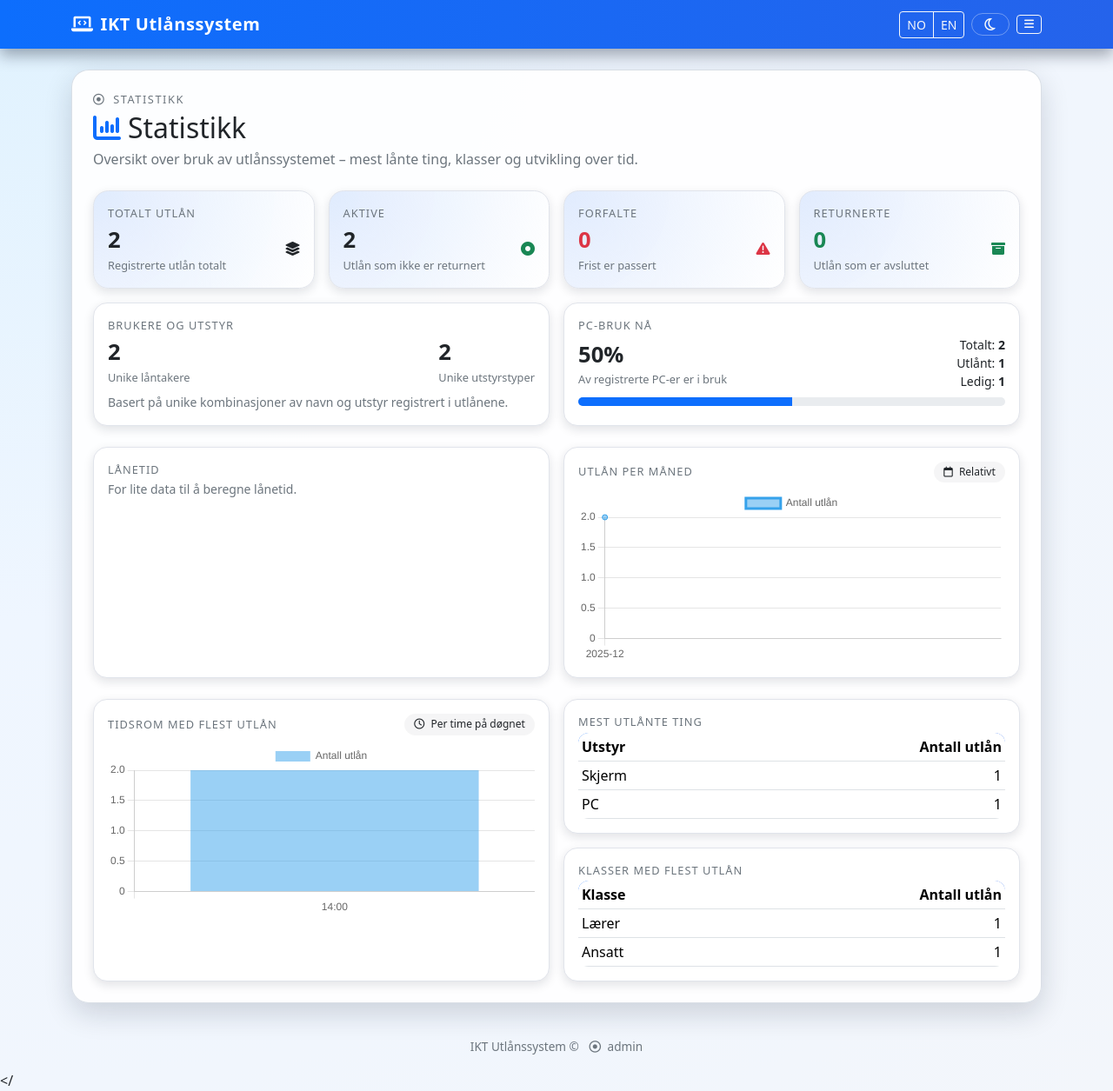
After one commit to HenrikHaalandDev/ikt_ultaan, a Flask app: page /statistics in a window 1280 px wide. The commit adds this page. Shown: the whole page at 87% size. Run offline with Flask 3, Linux system fonts and the light colour scheme; a user stored in the database is signed in.

Commit message:
added statis

```diff
--- a/app.py
+++ b/app.py
@@ -6,6 +6,10 @@ from datetime import datetime
 import os
 from functools import wraps
 from sqlalchemy import func
+import statistics as py_stats  # NEW
+from collections import defaultdict
+
+
 
 # --- timezone (safe) ---
 try:
@@ -267,6 +271,18 @@ translations = {
         "Klasse": "Class",
         "Ingen utlån registrert ennå.": "No loans registered yet.",
         "Ingen klasser registrert på utlån ennå.": "No classes registered on loans yet.",
+        "PC-bruk nå": "PC usage now",
+        "Av registrerte PC-er er i bruk": "Of registered PCs are in use",
+        "For lite data til å beregne lånetid.": "Too little data to calculate loan time.",
+        "Lånetid": "Loan duration",
+        "Gjennomsnittlig lånetid": "Average loan duration",
+        "Median lånetid": "Median loan duration",
+        "Lengste registrerte lån": "Longest registered loan",
+        "Gjennomsnittlig antall forfalte dager": "Average number of overdue days",
+        "dager": "days",
+        "Tidsrom med flest utlån": "Time periods with most loans",
+        "Per time på døgnet": "Per hour of the day",
+
 
         # Dynamic label value if ever needed
         "Ansatt": "Employee",
@@ -740,6 +756,181 @@ def edit_loan(loan_id):
     )
 
 
+@app.route('/statistics')
+@login_required
+def statistics():
+    # --- basic counts ---
+    total_loans = Loan.query.count()
+    active_loans = Loan.query.filter_by(is_returned=False).all()
+    returned_loans = Loan.query.filter_by(is_returned=True).all()
+
+    today_local = local_today()
+
+    # reuse overdue logic
+    overdue_count = 0
+    for loan in active_loans:
+        loan.checkout_date_local = utc_to_local(loan.checkout_date)
+        if loan.due_date is not None:
+            due_dt = loan.due_date
+            # interpret stored due_date as local if tzdata is available
+            if OSLO_TZ is not None and due_dt.tzinfo is None:
+                due_dt = due_dt.replace(tzinfo=OSLO_TZ)
+            if due_dt.date() < today_local:
+                overdue_count += 1
+
+    active_count = len(active_loans)
+    returned_count = len(returned_loans)
+
+    # --- unique borrowers & items ---
+    unique_borrowers = db.session.query(
+        func.count(func.distinct(Loan.borrower_name))
+    ).scalar() or 0
+
+    unique_items = db.session.query(
+        func.count(func.distinct(Loan.item))
+    ).scalar() or 0
+
+    # --- loans per month (checkout_date, local) ---
+    loans = Loan.query.all()
+    per_month = defaultdict(int)
+
+    for loan in loans:
+        local_dt = utc_to_local(loan.checkout_date)
+        if local_dt is None:
+            continue
+        key = local_dt.strftime("%Y-%m")  # e.g. 2025-01
+        per_month[key] += 1
+
+    months_sorted = sorted(per_month.keys())
+    loans_per_month_labels = months_sorted
+    loans_per_month_counts = [per_month[m] for m in months_sorted]
+
+    # --- PC usage snapshot ---
+    total_pcs = PC.query.count()
+    # distinct PC IDs that are currently on an active loan
+    pcs_in_use = db.session.query(
+        func.count(func.distinct(Loan.pc_id))
+    ).filter(
+        Loan.is_returned == False,
+        Loan.pc_id.isnot(None)
+    ).scalar() or 0
+
+    pcs_free = max(total_pcs - pcs_in_use, 0)
+    pcs_usage_pct = 0
+    if total_pcs > 0:
+        pcs_usage_pct = round((pcs_in_use / total_pcs) * 100)
+
+    # --- loan duration statistics ---
+    durations_days = []
+    overdue_days = []
+
+    for loan in returned_loans:
+        co_local = utc_to_local(loan.checkout_date)
+        ret_local = utc_to_local(loan.return_date)
+        if not co_local or not ret_local:
+            continue
+
+        # total duration in days (float)
+        delta_sec = (ret_local - co_local).total_seconds()
+        dur_days = max(delta_sec / 86400.0, 0)
+        durations_days.append(dur_days)
+
+        # overdue part (if due_date exists)
+        if loan.due_date is not None:
+            due_dt = loan.due_date
+            if OSLO_TZ is not None and due_dt.tzinfo is None:
+                due_dt = due_dt.replace(tzinfo=OSLO_TZ)
+
+            if ret_local.date() > due_dt.date():
+                odelta = (ret_local.date() - due_dt.date()).days
+                overdue_days.append(max(odelta, 0))
+
+    # also count currently overdue active loans as overdue days up to today
+    for loan in active_loans:
+        if loan.due_date is not None:
+            due_dt = loan.due_date
+            if OSLO_TZ is not None and due_dt.tzinfo is None:
+                due_dt = due_dt.replace(tzinfo=OSLO_TZ)
+            if due_dt.date() < today_local:
+                # days overdue so far
+                odelta = (today_local - due_dt.date()).days
+                overdue_days.append(max(odelta, 0))
+
+    avg_duration_days = median_duration_days = max_duration_days = 0
+    if durations_days:
+        avg_duration_days = round(py_stats.mean(durations_days), 1)
+        median_duration_days = round(py_stats.median(durations_days), 1)
+        max_duration_days = round(max(durations_days), 1)
+
+    avg_overdue_days = 0
+    if overdue_days:
+        avg_overdue_days = round(py_stats.mean(overdue_days), 1)
+
+    # --- peak borrowing hours (based on checkout_date local hour) ---
+    hours_count = defaultdict(int)
+    for loan in loans:
+        co_local = utc_to_local(loan.checkout_date)
+        if not co_local:
+            continue
+        hour = co_local.hour  # 0-23
+        hours_count[hour] += 1
+
+    # sort hours 0..23 and build labels like "08:00"
+    peak_hours_labels = []
+    peak_hours_counts = []
+    for h in sorted(hours_count.keys()):
+        label = f"{h:02d}:00"
+        peak_hours_labels.append(label)
+        peak_hours_counts.append(hours_count[h])
+
+    has_any_data = total_loans > 0
+    has_peak_data = len(peak_hours_labels) > 0
+
+    return render_template(
+        'statistics.html',
+        total_loans=total_loans,
+        active_count=active_count,
+        overdue_count=overdue_count,
+        returned_count=returned_count,
+        unique_borrowers=unique_borrowers,
+        unique_items=unique_items,
+        loans_per_month_labels=loans_per_month_labels,
+        loans_per_month_counts=loans_per_month_counts,
+        top_items=(
+            db.session.query(Loan.item, func.count(Loan.id))
+            .group_by(Loan.item)
+            .order_by(func.count(Loan.id).desc())
+            .limit(5)
+            .all()
+        ),
+        top_classes=(
+            db.session.query(Loan.class_info, func.count(Loan.id))
+            .filter(Loan.class_info.isnot(None), Loan.class_info != "")
+            .group_by(Loan.class_info)
+            .order_by(func.count(Loan.id).desc())
+            .limit(5)
+            .all()
+        ),
+        has_any_data=has_any_data,
+        # PC usage
+        total_pcs=total_pcs,
+        pcs_in_use=pcs_in_use,
+        pcs_free=pcs_free,
+        pcs_usage_pct=pcs_usage_pct,
+        # durations
+        avg_duration_days=avg_duration_days,
+        median_duration_days=median_duration_days,
+        max_duration_days=max_duration_days,
+        avg_overdue_days=avg_overdue_days,
+        # peak hours
+        peak_hours_labels=peak_hours_labels,
+        peak_hours_counts=peak_hours_counts,
+        has_peak_data=has_peak_data,
+    )
+
+
+
+
 # -------------------- PC INVENTORY --------------------
 
 @app.route('/pcs')
--- a/templates/base.html
+++ b/templates/base.html
@@ -514,6 +514,12 @@
                     <span>{{ t('Dashboard') }}</span>
                 </a>
 
+                <a href="{{ url_for('statistics') }}"
+                    class="list-group-item list-group-item-action d-flex align-items-center {% if request.endpoint == 'statistics' %}active{% endif %}">
+                    <i class="fa-solid fa-chart-column me-2"></i>
+                    <span>{{ t('Statistikk') }}</span>
+                </a>
+
                 <a href="{{ url_for('pc_inventory') }}"
                     class="list-group-item list-group-item-action d-flex align-items-center {% if request.endpoint == 'pc_inventory' %}active{% endif %}">
                     <i class="fas fa-laptop me-2"></i>
@@ -626,11 +632,9 @@
                 localStorage.setItem(storageKey, next);
             });
         })();
-            // Refresh every 5 minutes
-    setInterval(() => {
-        location.reload();
-    }, 1 * 60 * 1000);
+        // Refresh every 5 minutes
+        setInterval(() => {
+            location.reload();
+        }, 1 * 60 * 1000);
     </script>
-</body>
-
-</html>
+</
--- /dev/null
+++ b/templates/statistics.html
@@ -0,0 +1,392 @@
+{% extends 'base.html' %}
+
+{% block content %}
+<div class="dashboard-shell">
+    <div class="dashboard-shell-inner">
+
+        <!-- Header -->
+        <div class="d-flex flex-wrap justify-content-between align-items-center mb-4 gap-3">
+            <div>
+                <div class="page-kicker mb-1">
+                    <i class="fa-regular fa-circle-dot me-1"></i> {{ t('Statistikk') }}
+                </div>
+                <h2 class="mb-1 d-flex align-items-center gap-2">
+                    <i class="fa-solid fa-chart-column text-primary"></i>
+                    <span>{{ t('Statistikk') }}</span>
+                </h2>
+                <p class="text-muted mb-0">
+                    {{ t('Oversikt over bruk av utlånssystemet – mest lånte ting, klasser og utvikling over tid.') }}
+                </p>
+            </div>
+        </div>
+
+        {% if not has_any_data %}
+        <div class="alert alert-info mb-0">
+            {{ t('Ingen data tilgjengelig ennå.') }}
+        </div>
+        {% else %}
+
+        <!-- Top stat cards -->
+        <div class="row g-3 mb-3">
+            <!-- Total loans -->
+            <div class="col-md-3 col-6">
+                <div class="card stat-card">
+                    <div class="card-body">
+                        <p class="stat-label">{{ t('Totalt utlån') }}</p>
+                        <div class="d-flex align-items-center justify-content-between">
+                            <div>
+                                <div class="stat-value">{{ total_loans }}</div>
+                                <div class="stat-sub">{{ t('Registrerte utlån totalt') }}</div>
+                            </div>
+                            <i class="fa-solid fa-layer-group"></i>
+                        </div>
+                    </div>
+                </div>
+            </div>
+
+            <!-- Active -->
+            <div class="col-md-3 col-6">
+                <div class="card stat-card">
+                    <div class="card-body">
+                        <p class="stat-label">{{ t('Aktive') }}</p>
+                        <div class="d-flex align-items-center justify-content-between">
+                            <div>
+                                <div class="stat-value">{{ active_count }}</div>
+                                <div class="stat-sub">{{ t('Utlån som ikke er returnert') }}</div>
+                            </div>
+                            <i class="fa-solid fa-circle-dot text-success"></i>
+                        </div>
+                    </div>
+                </div>
+            </div>
+
+            <!-- Overdue -->
+            <div class="col-md-3 col-6">
+                <div class="card stat-card">
+                    <div class="card-body">
+                        <p class="stat-label">{{ t('Forfalte') }}</p>
+                        <div class="d-flex align-items-center justify-content-between">
+                            <div>
+                                <div class="stat-value text-danger">{{ overdue_count }}</div>
+                                <div class="stat-sub">{{ t('Frist er passert') }}</div>
+                            </div>
+                            <i class="fa-solid fa-triangle-exclamation text-danger"></i>
+                        </div>
+                    </div>
+                </div>
+            </div>
+
+            <!-- Returned -->
+            <div class="col-md-3 col-6">
+                <div class="card stat-card">
+                    <div class="card-body">
+                        <p class="stat-label">{{ t('Returnerte') }}</p>
+                        <div class="d-flex align-items-center justify-content-between">
+                            <div>
+                                <div class="stat-value text-success">{{ returned_count }}</div>
+                                <div class="stat-sub">{{ t('Utlån som er avsluttet') }}</div>
+                            </div>
+                            <i class="fa-solid fa-box-archive text-success"></i>
+                        </div>
+                    </div>
+                </div>
+            </div>
+        </div>
+
+        <!-- Borrowers + equipment + PC usage -->
+        <div class="row g-3 mb-4">
+            <!-- Borrowers & items -->
+            <div class="col-md-6">
+                <div class="card h-100">
+                    <div class="card-body">
+                        <p class="stat-label">{{ t('Brukere og utstyr') }}</p>
+                        <div class="d-flex align-items-center justify-content-between">
+                            <div>
+                                <div class="stat-value">{{ unique_borrowers }}</div>
+                                <div class="stat-sub">{{ t('Unike låntakere') }}</div>
+                            </div>
+                            <div>
+                                <div class="stat-value">{{ unique_items }}</div>
+                                <div class="stat-sub">{{ t('Unike utstyrstyper') }}</div>
+                            </div>
+                        </div>
+                        <div class="text-muted small mt-2">
+                            {{ t('Basert på unike kombinasjoner av navn og utstyr registrert i utlånene.') }}
+                        </div>
+                    </div>
+                </div>
+            </div>
+
+            <!-- PC usage snapshot -->
+            <div class="col-md-6">
+                <div class="card h-100">
+                    <div class="card-body">
+                        <p class="stat-label">{{ t('PC-bruk nå') }}</p>
+                        {% if total_pcs == 0 %}
+                        <div class="text-muted small">
+                            {{ t('Ingen PC-er registrert ennå.') }}
+                        </div>
+                        {% else %}
+                        <div class="d-flex align-items-center justify-content-between mb-2">
+                            <div>
+                                <div class="stat-value">{{ pcs_usage_pct }}%</div>
+                                <div class="stat-sub">{{ t('Av registrerte PC-er er i bruk') }}</div>
+                            </div>
+                            <div class="text-end small">
+                                <div>{{ t('Totalt') }}: <strong>{{ total_pcs }}</strong></div>
+                                <div>{{ t('Utlånt') }}: <strong>{{ pcs_in_use }}</strong></div>
+                                <div>{{ t('Ledig') }}: <strong>{{ pcs_free }}</strong></div>
+                            </div>
+                        </div>
+                        <div class="progress" style="height: 10px;">
+                            <div class="progress-bar" role="progressbar"
+                                 style="width: {{ pcs_usage_pct }}%;"
+                                 aria-valuenow="{{ pcs_usage_pct }}" aria-valuemin="0"
+                                 aria-valuemax="100"></div>
+                        </div>
+                        {% endif %}
+                    </div>
+                </div>
+            </div>
+        </div>
+
+        <!-- Loan duration + loans per month chart -->
+        <div class="row g-3 mb-4">
+            <!-- Loan durations -->
+            <div class="col-md-6">
+                <div class="card h-100">
+                    <div class="card-body">
+                        <p class="stat-label">{{ t('Lånetid') }}</p>
+                        {% if avg_duration_days == 0 and median_duration_days == 0 %}
+                        <div class="text-muted small">
+                            {{ t('For lite data til å beregne lånetid.') }}
+                        </div>
+                        {% else %}
+                        <ul class="list-unstyled mb-0 small">
+                            <li>
+                                <strong>{{ t('Gjennomsnittlig lånetid') }}:</strong>
+                                {{ avg_duration_days }} {{ t('dager') }}
+                            </li>
+                            <li>
+                                <strong>{{ t('Median lånetid') }}:</strong>
+                                {{ median_duration_days }} {{ t('dager') }}
+                            </li>
+                            <li>
+                                <strong>{{ t('Lengste registrerte lån') }}:</strong>
+                                {{ max_duration_days }} {{ t('dager') }}
+                            </li>
+                            <li class="mt-2">
+                                <strong>{{ t('Gjennomsnittlig antall forfalte dager') }}:</strong>
+                                {{ avg_overdue_days }} {{ t('dager') }}
+                            </li>
+                        </ul>
+                        {% endif %}
+                    </div>
+                </div>
+            </div>
+
+            <!-- Loans per month chart -->
+            <div class="col-md-6">
+                <div class="card h-100">
+                    <div class="card-body" style="min-height: 260px;">
+                        <div class="d-flex justify-content-between align-items-center mb-2">
+                            <p class="stat-label mb-0">{{ t('Utlån per måned') }}</p>
+                            <span class="badge-pill-soft">
+                                <i class="fa-regular fa-calendar me-1"></i>
+                                {{ t('Relativt') }}
+                            </span>
+                        </div>
+                        {% if loans_per_month_labels %}
+                        <div style="height: 200px;">
+                            <canvas id="loansPerMonthChart"></canvas>
+                        </div>
+                        {% else %}
+                        <div class="text-muted small">
+                            {{ t('Ingen data tilgjengelig ennå.') }}
+                        </div>
+                        {% endif %}
+                    </div>
+                </div>
+            </div>
+        </div>
+
+        <!-- Peak hours + top lists -->
+        <div class="row g-3">
+            <!-- Peak borrowing hours chart -->
+            <div class="col-md-6">
+                <div class="card h-100">
+                    <div class="card-body" style="min-height: 260px;">
+                        <div class="d-flex justify-content-between align-items-center mb-2">
+                            <p class="stat-label mb-0">{{ t('Tidsrom med flest utlån') }}</p>
+                            <span class="badge-pill-soft">
+                                <i class="fa-regular fa-clock me-1"></i>
+                                {{ t('Per time på døgnet') }}
+                            </span>
+                        </div>
+                        {% if has_peak_data %}
+                        <div style="height: 200px;">
+                            <canvas id="peakHoursChart"></canvas>
+                        </div>
+                        {% else %}
+                        <div class="text-muted small">
+                            {{ t('Ingen utlån registrert ennå.') }}
+                        </div>
+                        {% endif %}
+                    </div>
+                </div>
+            </div>
+
+            <!-- Top lists: items + classes -->
+            <div class="col-md-6">
+                <div class="row g-3 h-100">
+                    <!-- Most loaned items -->
+                    <div class="col-12">
+                        <div class="card h-100">
+                            <div class="card-body">
+                                <p class="stat-label">{{ t('Mest utlånte ting') }}</p>
+                                {% if top_items %}
+                                <div class="table-responsive">
+                                    <table class="table table-sm table-hover mb-0">
+                                        <thead>
+                                            <tr>
+                                                <th>{{ t('Utstyr') }}</th>
+                                                <th class="text-end">{{ t('Antall utlån') }}</th>
+                                            </tr>
+                                        </thead>
+                                        <tbody>
+                                            {% for item, count in top_items %}
+                                            {% if item %}
+                                            <tr>
+                                                <td>{{ item_t(item) }}</td>
+                                                <td class="text-end">{{ count }}</td>
+                                            </tr>
+                                            {% endif %}
+                                            {% endfor %}
+                                        </tbody>
+                                    </table>
+                                </div>
+                                {% else %}
+                                <div class="text-muted small">
+                                    {{ t('Ingen utlån registrert ennå.') }}
+                                </div>
+                                {% endif %}
+                            </div>
+                        </div>
+                    </div>
+
+                    <!-- Classes with most loans -->
+                    <div class="col-12">
+                        <div class="card h-100">
+                            <div class="card-body">
+                                <p class="stat-label">{{ t('Klasser med flest utlån') }}</p>
+                                {% if top_classes %}
+                                <div class="table-responsive">
+                                    <table class="table table-sm table-hover mb-0">
+                                        <thead>
+                                            <tr>
+                                                <th>{{ t('Klasse') }}</th>
+                                                <th class="text-end">{{ t('Antall utlån') }}</th>
+                                            </tr>
+                                        </thead>
+                                        <tbody>
+                                            {% for cls, count in top_classes %}
+                                            {% if cls %}
+                                            <tr>
+                                                <td>{{ class_t(cls) }}</td>
+                                                <td class="text-end">{{ count }}</td>
+                                            </tr>
+                                            {% endif %}
+                                            {% endfor %}
+                                        </tbody>
+                                    </table>
+                                </div>
+                                {% else %}
+                                <div class="text-muted small">
+                                    {{ t('Ingen klasser registrert på utlån ennå.') }}
+                                </div>
+                                {% endif %}
+                            </div>
+                        </div>
+                    </div>
+                </div>
+            </div>
+        </div>
+
+        {% endif %}
+    </div>
+</div>
+
+{% if has_any_data %}
+<!-- Chart.js -->
+<script src="https://cdn.jsdelivr.net/npm/chart.js"></script>
+
+{% if loans_per_month_labels %}
+<script>
+    (function () {
+        const ctx = document.getElementById('loansPerMonthChart');
+        if (!ctx) return;
+
+        const labels = {{ loans_per_month_labels|tojson }};
+        const data = {{ loans_per_month_counts|tojson }};
+
+        new Chart(ctx, {
+            type: 'line',
+            data: {
+                labels: labels,
+                datasets: [{
+                    label: '{{ t("Antall utlån") }}',
+                    data: data,
+                    fill: false,
+                    tension: 0.25
+                }]
+            },
+            options: {
+                responsive: true,
+                maintainAspectRatio: false,
+                scales: {
+                    y: {
+                        beginAtZero: true,
+                        precision: 0
+                    }
+                }
+            }
+        });
+    })();
+</script>
+{% endif %}
+
+{% if has_peak_data %}
+<script>
+    (function () {
+        const ctx = document.getElementById('peakHoursChart');
+        if (!ctx) return;
+
+        const labels = {{ peak_hours_labels|tojson }};
+        const data = {{ peak_hours_counts|tojson }};
+
+        new Chart(ctx, {
+            type: 'bar',
+            data: {
+                labels: labels,
+                datasets: [{
+                    label: '{{ t("Antall utlån") }}',
+                    data: data
+                }]
+            },
+            options: {
+                responsive: true,
+                maintainAspectRatio: false,
+                scales: {
+                    y: {
+                        beginAtZero: true,
+                        precision: 0
+                    }
+                }
+            }
+        });
+    })();
+</script>
+{% endif %}
+{% endif %}
+
+{% endblock %}
```
Also changed, not shown: templates/pc_inventory.html (+13 -16 lines), instance/loan_system.db.
